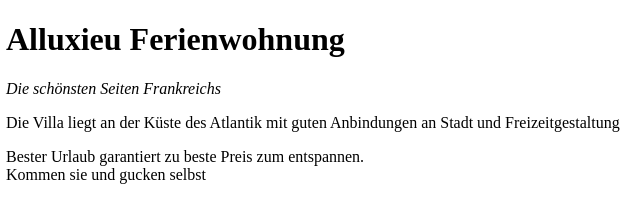
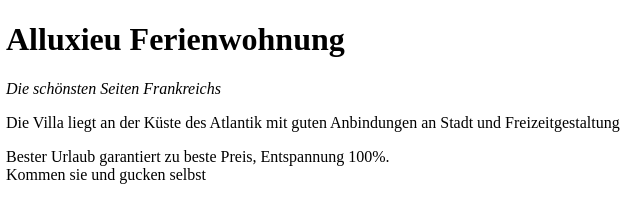
Before and after one commit to LGLNGero/Uebung1, a plain HTML site: page index.html in a window 1280 px wide. Shown: the top 197 px of the page, 2-642 px from the left. Drawn offline with Linux system fonts and the light colour scheme.

Commit message:
1 file modified

```diff
--- a/index.html
+++ b/index.html
@@ -12,7 +12,7 @@
   <body>
 
 <p>Die Villa liegt an der Küste des Atlantik mit guten Anbindungen an Stadt und Freizeitgestaltung</p>
-<p>Bester Urlaub garantiert zu beste Preis zum entspannen.
+<p>Bester Urlaub garantiert zu beste Preis, Entspannung 100%.
 <br>Kommen sie und gucken selbst</br>
 </p>
 
```
